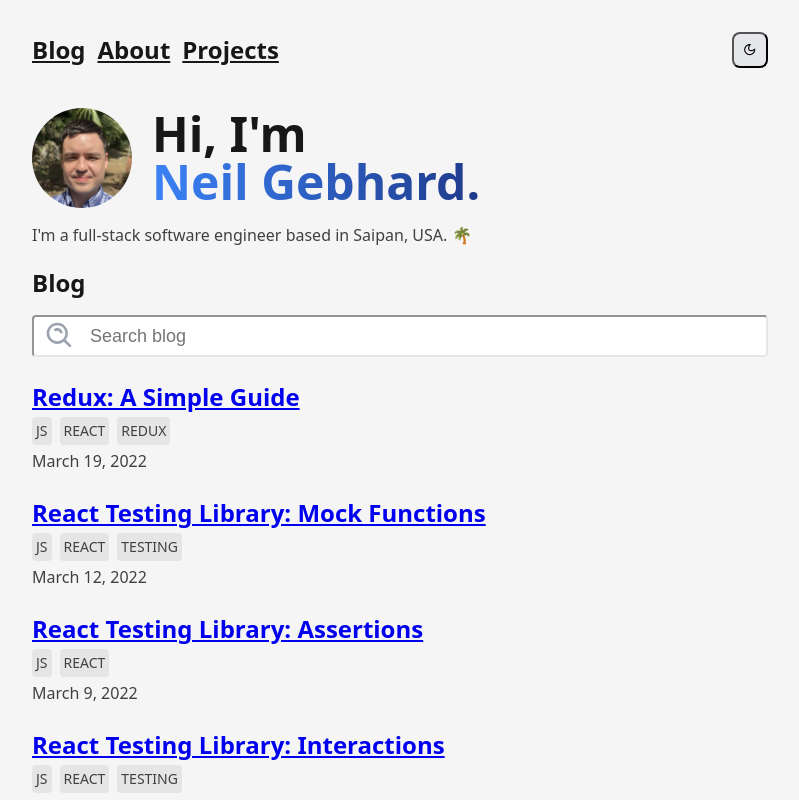
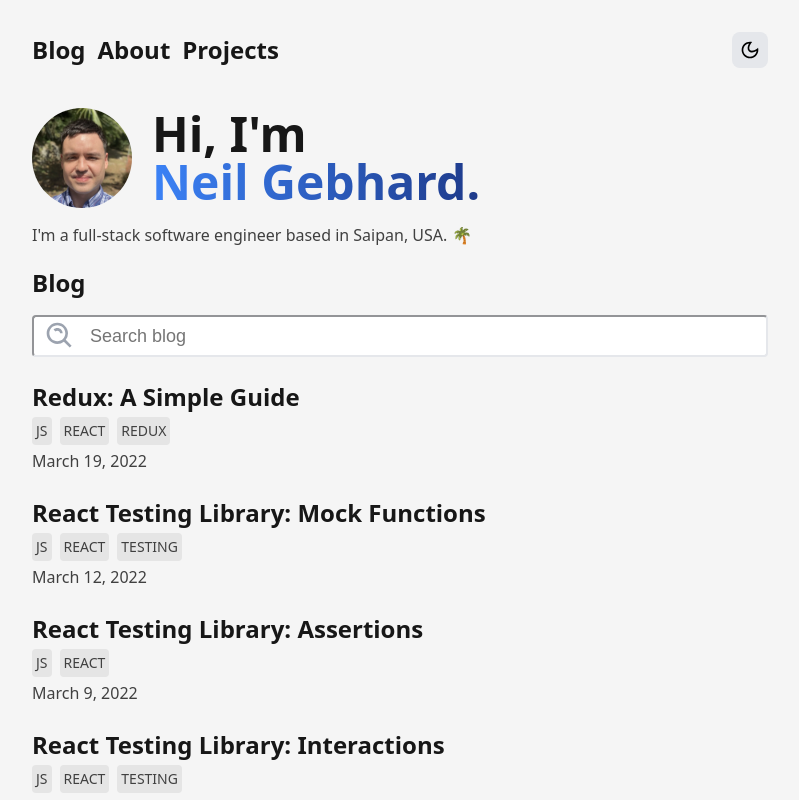
Before and after one commit to neilgebhard/neilgebhard.com, a Next.js app: page / in a window 1280 px wide. Shown: the top 800 px of the page, without its empty margins (240-1039 px from the left). Built offline with nearby package versions, Linux system fonts and the light colour scheme.

Commit message:
💄 More visual touchups

```diff
--- a/components/BlogList.tsx
+++ b/components/BlogList.tsx
@@ -40,7 +40,7 @@ const BlogList = ({ posts }) => {
         {filteredPosts.map(({ id, date, title, tags }) => (
           <li key={id} className="text-2xl flex flex-col space-y-1">
             <Link href={`/blog/${id}`}>
-              <a className="font-bold">{title}</a>
+              <a className="link">{title}</a>
             </Link>
             {tags && (
               <ul className="pl-0 flex flex-wrap items-center gap-2">
--- a/components/Navbar.tsx
+++ b/components/Navbar.tsx
@@ -16,16 +16,16 @@ export default function Navbar() {
       <div className="space-x-3">
         {links.map((link, index) => (
           <Link href={link.href} key={index}>
-            <a className="text-inherit font-extrabold">{link.label}</a>
+            <a className="link font-bold">{link.label}</a>
           </Link>
         ))}
       </div>
       <button
-        className="w-9 h-9 bg-gray-200 rounded-lg dark:bg-gray-600 flex items-center justify-center hover:ring-2 ring-gray-300 cursor-pointer"
+        className="w-9 h-9 bg-gray-200 border-none rounded-lg dark:bg-gray-600 flex items-center justify-center hover:ring-2 ring-neutral-500 dark:ring-neutral-300 cursor-pointer"
         aria-label="Toggle Dark Mode"
         onClick={() => setTheme(theme === 'dark' ? 'light' : 'dark')}
       >
-        {theme === 'dark' ? <CgSun /> : <CgMoon />}
+        {theme === 'dark' ? <CgSun size={20} /> : <CgMoon size={20} />}
       </button>
     </nav>
   )
--- a/styles/global.css
+++ b/styles/global.css
@@ -79,6 +79,10 @@
   .mute {
     @apply text-neutral-700 dark:text-neutral-200;
   }
+
+  .link {
+    @apply font-semibold no-underline hover:underline text-neutral-900 dark:text-neutral-50;
+  }
 }
 
 @tailwind utilities;
```
